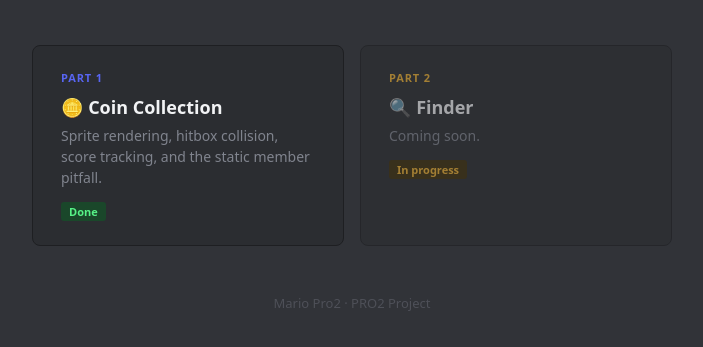
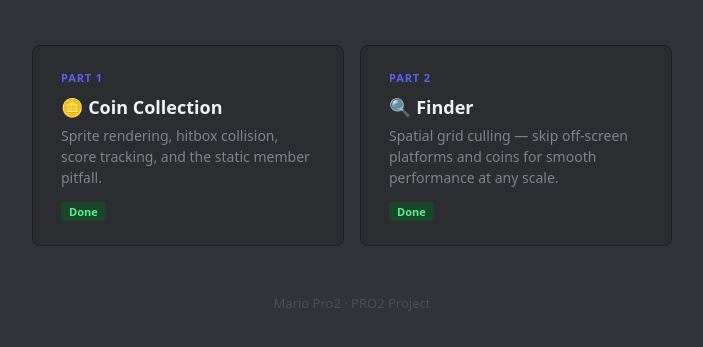
Before and after one commit to asomiD-cat/mariopro2, a plain HTML site: page docs/index.html in a window 1280 px wide. Shown: the part 411-758 px from the top of the page, without its empty margins (288-991 px from the left). Drawn offline with Linux system fonts and the light colour scheme.

Commit message:
Update Part 2 section with completion details

```diff
--- a/docs/index.html
+++ b/docs/index.html
@@ -113,12 +113,12 @@
       <span class="badge badge-done">Done</span>
     </a>
 
-    <div class="card wip">
+    <a class="card" href="part2.html">
       <div class="card-tag">Part 2</div>
       <h2>🔍 Finder</h2>
-      <p>Coming soon.</p>
-      <span class="badge badge-wip">In progress</span>
-    </div>
+      <p>Spatial grid culling — skip off-screen platforms and coins for smooth performance at any scale.</p>
+      <span class="badge badge-done">Done</span>
+    </a>
   </div>
 
   <p class="footer">Mario Pro2 · PRO2 Project</p>
```
